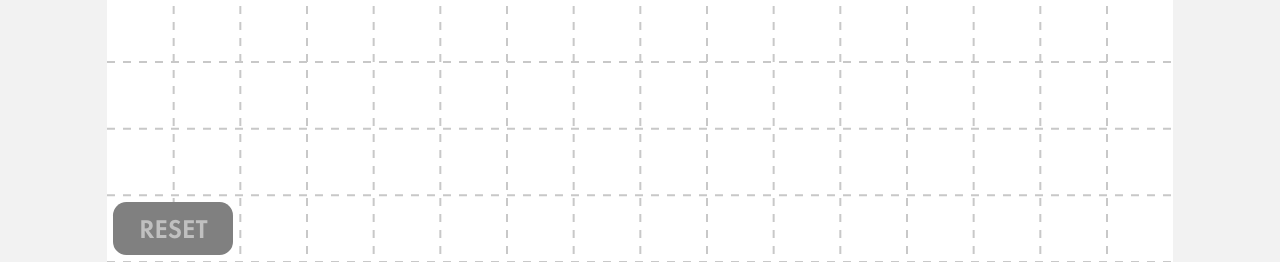
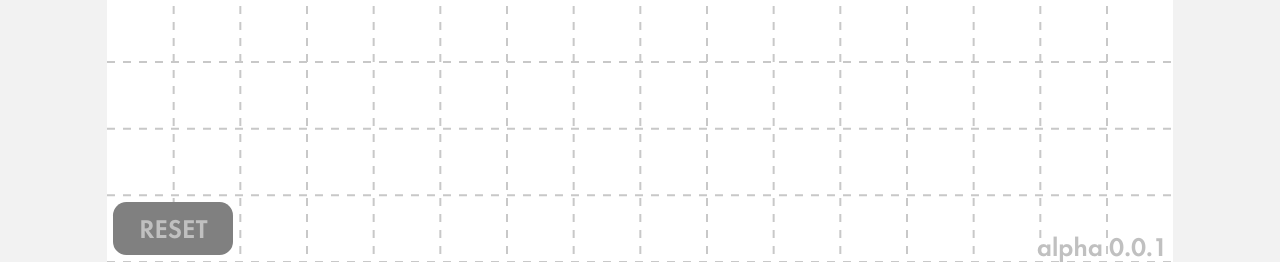
Before and after one commit to jpalmeri12/LogicGame, a plain HTML site: page index.html in a window 1280 px wide. Shown: the part 538-800 px from the top of the page. Drawn offline with nearby package versions, Linux system fonts and the light colour scheme.

Commit message:
Version number

```diff
--- a/index.html
+++ b/index.html
@@ -30,6 +30,7 @@
             <div id="resetButton">
                 <div id="resetButtonText">Reset</div>
             </div>
+            <div id="version">alpha 0.0.1</div>
         </div>
         <div id="prepScreen" class="screenBox">
             <div id="prepBG"></div>
--- a/style.css
+++ b/style.css
@@ -219,6 +219,17 @@ input {
     color: #c0c0c0;
     font-size: .5rem;
     transform: translateY(-50%);
+}
+
+#version {
+    width: 4.9rem;
+    top: 14.4rem;
+    left: 15rem;
+    position: absolute;
+    text-align: right;
+    font-family: "FuturaDemi";
+    color: #c0c0c0;
+    font-size: .5rem;
 }
 
 #prepBG {
```
